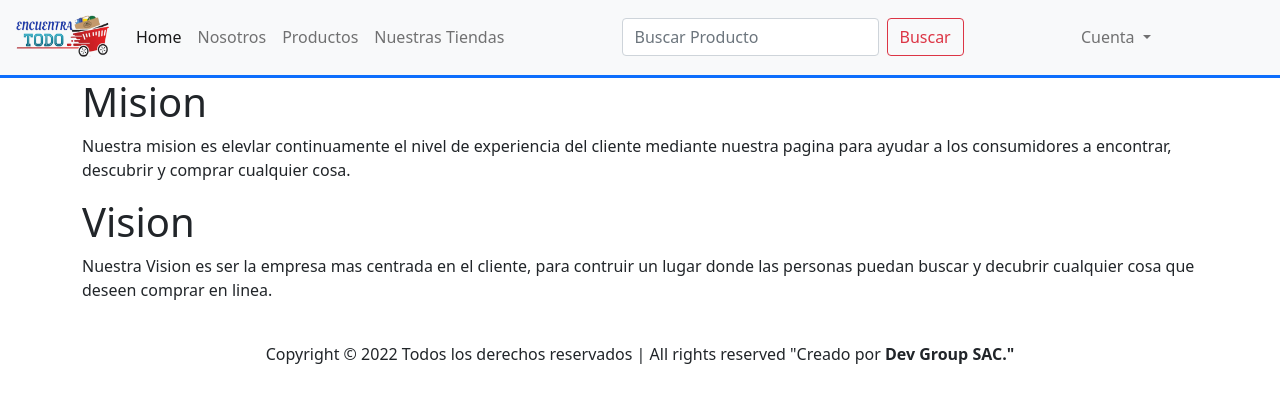
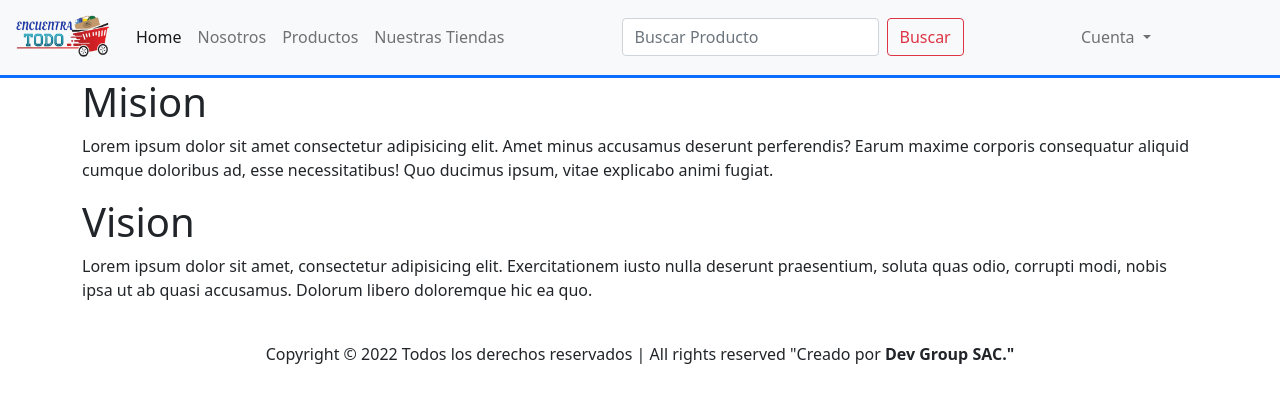
Before and after one commit to SaulSneider7/pagina-web, a PHP site: page /nosotros.php in a window 1280 px wide. Shown: the part 43-446 px from the top of the page. Run offline with PHP 8.4, Linux system fonts and the light colour scheme; some libraries are stand-ins or nearby versions.

Commit message:
modificacion de tiendas y nosotros

```diff
--- a/nosotros.php
+++ b/nosotros.php
@@ -2,12 +2,12 @@
 <main>
     <div class="container">
         <h1>Mision</h1>
-        <p>Nuestra mision es elevlar continuamente el nivel de experiencia del cliente mediante nuestra pagina para
-            ayudar a
-            los consumidores a encontrar, descubrir y comprar cualquier cosa.</p>
+        <p>Lorem ipsum dolor sit amet consectetur adipisicing elit. Amet minus accusamus deserunt perferendis? Earum
+            maxime corporis consequatur aliquid cumque doloribus ad, esse necessitatibus! Quo ducimus ipsum, vitae
+            explicabo animi fugiat.</p>
         <h1>Vision</h1>
-        <p>Nuestra Vision es ser la empresa mas centrada en el cliente, para contruir un lugar donde las personas puedan
-            buscar y decubrir cualquier cosa que deseen comprar en linea.</p>
+        <p>Lorem ipsum dolor sit amet, consectetur adipisicing elit. Exercitationem iusto nulla deserunt praesentium,
+            soluta quas odio, corrupti modi, nobis ipsa ut ab quasi accusamus. Dolorum libero doloremque hic ea quo.</p>
     </div>
 
 </main>
```
Also changed, not shown: tiendas.php (+1 -6 lines).
